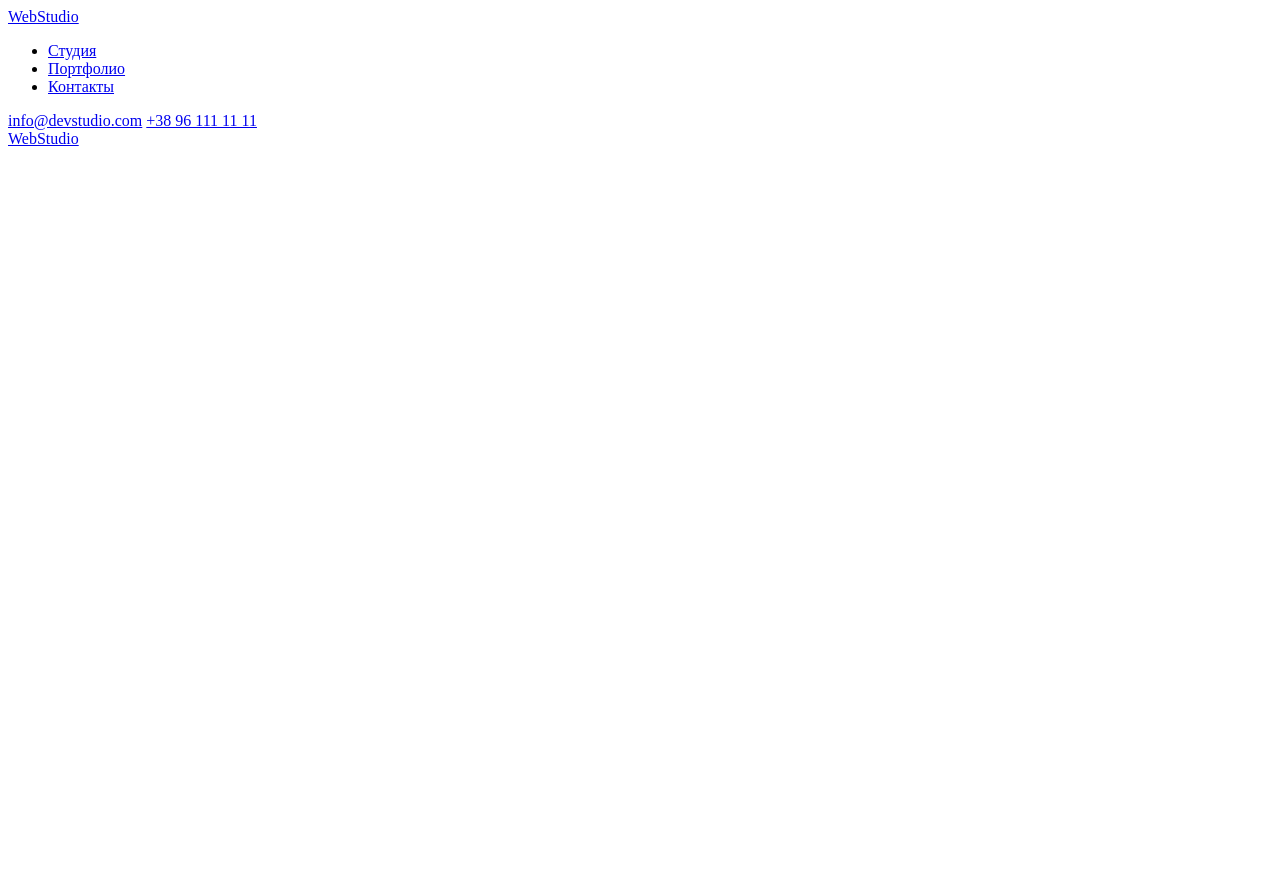
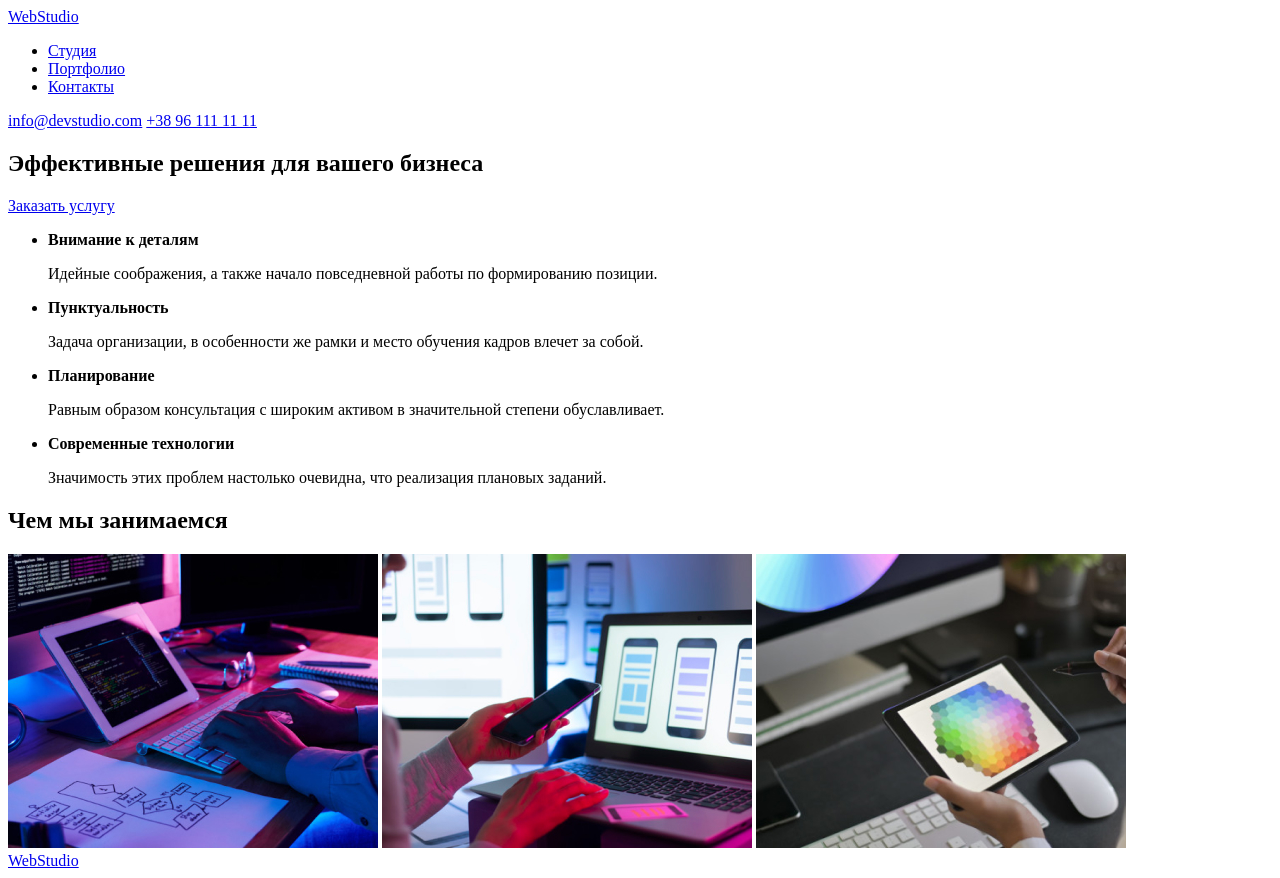
Before and after one commit to Romandionus/goit-markup-hw-01, a plain HTML site: page index.html in a window 1280 px wide. Before the commit the page ends 800 px from the top, so only its background shows below. Drawn offline with Linux system fonts and the light colour scheme.

Commit message:
чем мы занимаемся
закончил серединку

```diff
--- a/index.html
+++ b/index.html
@@ -4,7 +4,7 @@
     <meta charset="UTF-8">
     <meta http-equiv="X-UA-Compatible" content="IE=edge">
     <meta name="viewport" content="width=device-width, initial-scale=1.0">
-    <title>WebStudio</title>
+    <title>Студия</title>
 </head>
 <body>
     <!--Шапка сайта-->
@@ -13,17 +13,44 @@
     <nav>
         <!--кнопки навигации-->
         <ul>
-            <li><a href="/студия">Студия</li></a>
-            <li><a href="/портфолио">Портфолио</li></a>
-            <li><a href="/контакты">Контакты</li></a>
+            <li><a href="/студия">Студия</a></li>
+            <li><a href="/портфолио">Портфолио</a></li>
+            <li><a href="/контакты">Контакты</a></li>
         </ul>
+    </nav>
         <!--почта и телефон-->
 <a href="mailto:info@devstudio.com">info@devstudio.com</a>
         <a href="tel:+38096-111-11-11">+38 96 111 11 11</a>
-    </nav>
+
 </header>
+<!-- основной контент-->
+<main>
+    <div>
+        <!--главное превью + ссылка для заказа-->
+<section>
+<h1>Эффективные решения для вашего бизнеса</h1>
+<a href="/" type="button">Заказать услугу</a>
+</section>
+    </div>
+    <!--чем мы занимаемся -->
+    <div>
+<section>
+<ul>
+<li><b>Внимание к деталям</b>
+<p>Идейные соображения, а также начало повседневной работы по формированию позиции.</p></li>
+<li><b>Пунктуальность</b><p>Задача организации, в особенности же рамки и место обучения кадров влечет за собой.</p></li>
+<li><b>Планирование</b><p>Равным образом консультация с широким активом в значительной степени обуславливает.</p></li>
+<li><b>Современные технологии</b><p>Значимость этих проблем настолько очевидна, что реализация плановых заданий.</p></li>
+</ul>
+</section>
+<h2>Чем мы занимаемся</h2>
+<img src="/images/box1.jpg" alt="writing code">
+<img src="/images/box2.jpg" alt="laptop smartphones">
+<img src="/images/box3.jpg" alt="color chart">
+    </div>
 
-<main></main>
+
+</main>
 <!--ботинки сайта-->
 <footer>
     <a href="/">WebStudio</a>
```
Also changed, not shown: images/box1.jpg (added), images/box2.jpg (added), images/box3.jpg (added).
